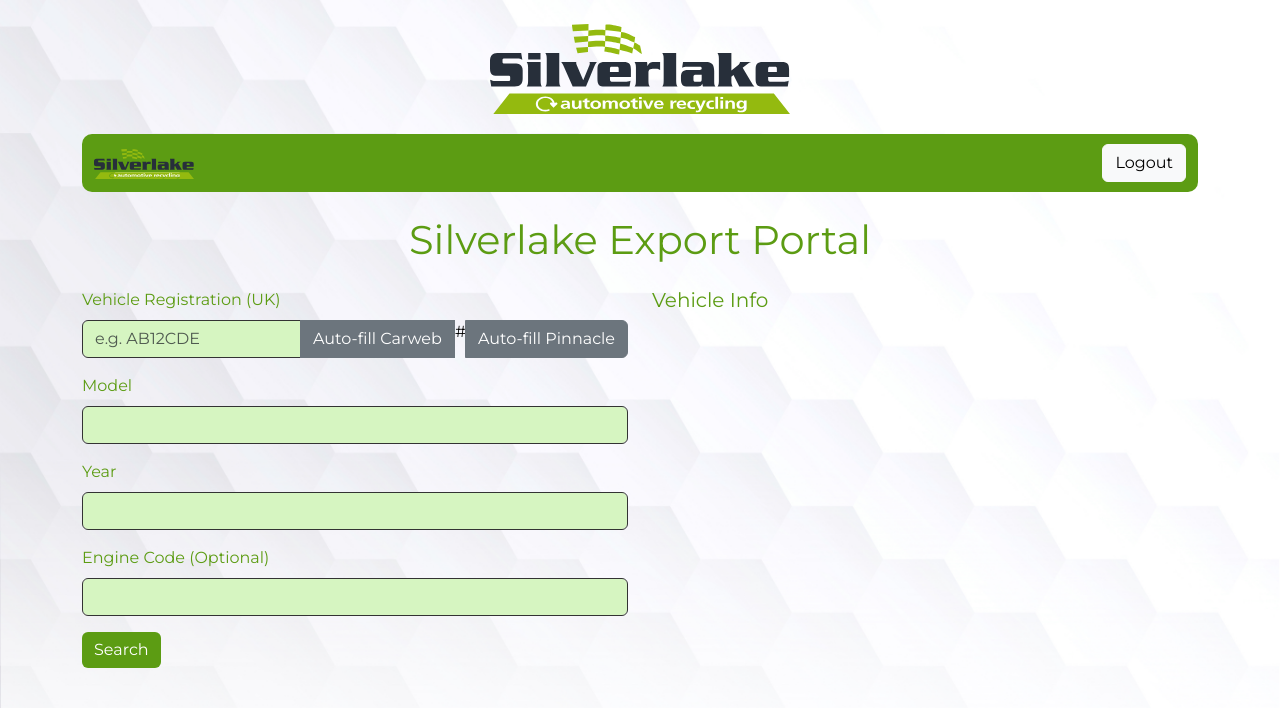
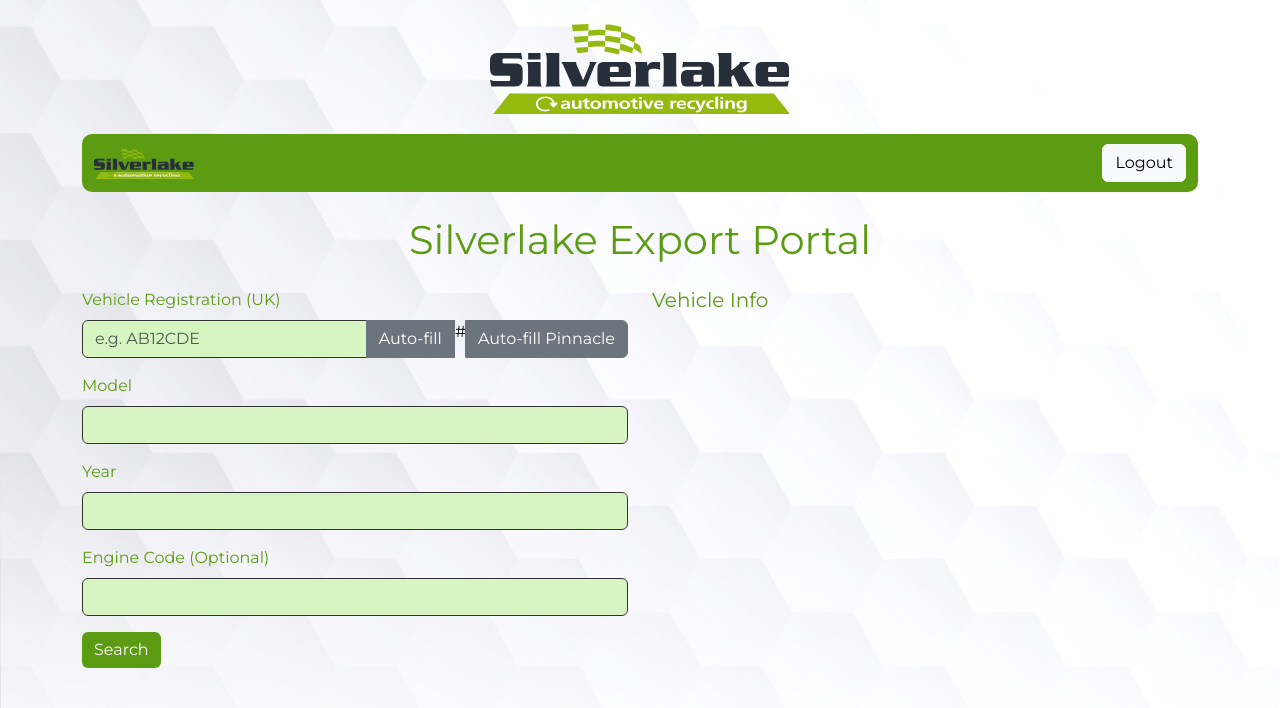
Before and after one commit to Silverlake-nacho/Silverlake-export, a Python web app: template templates/index.html in a window 1280 px wide. Shown: the top 708 px of the page. Run offline with Jinja, Linux system fonts and the light colour scheme; the template is opened without the code that fills it, so the values that code supplies are empty; some libraries are stand-ins or nearby versions.

Commit message:
Update index.html

```diff
--- a/templates/index.html
+++ b/templates/index.html
@@ -104,7 +104,7 @@
         <label for="registration" class="form-label">Vehicle Registration (UK)</label>
         <div class="input-group">
           <input type="text" class="form-control" id="registration" name="registration" placeholder="e.g. AB12CDE">
-          <button class="btn btn-secondary" type="button" onclick="fetchVehicleData('carweb')">Auto-fill Carweb</button>
+          <button class="btn btn-secondary" type="button" onclick="fetchVehicleData('carweb')">Auto-fill</button>
          # <button class="btn btn-secondary" type="button" onclick="fetchVehicleData('pinnacle')">Auto-fill Pinnacle</button>
         </div>
 
```
